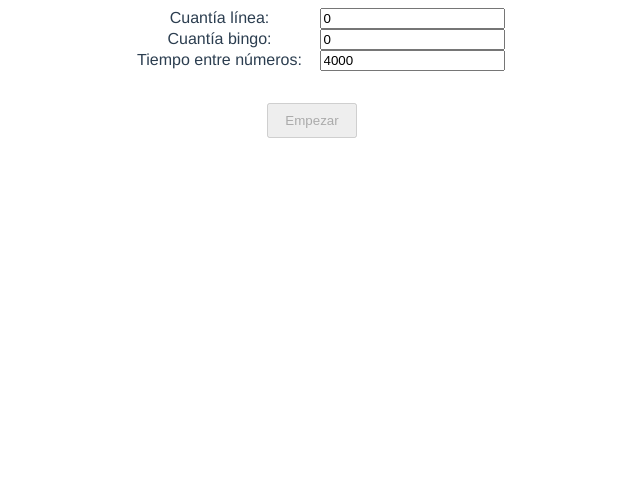
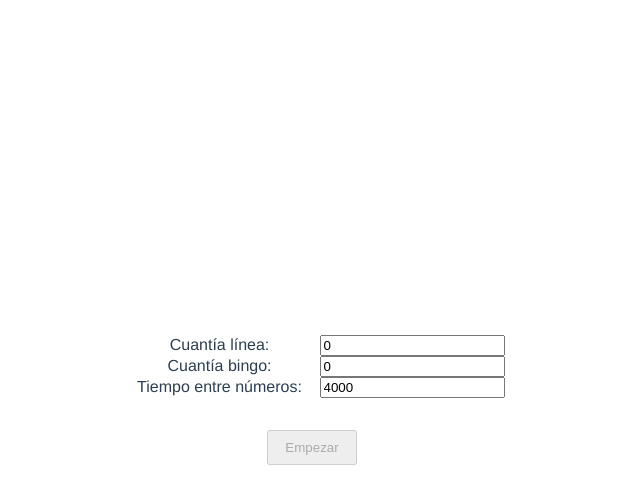
Before and after one commit to edu-aguilar/bingo, a Vue app: page / in a window 1280 px wide. Shown: the top 504 px of the page, without its empty margins (328-968 px from the left). Built offline with nearby package versions, Linux system fonts and the light colour scheme.

Commit message:
feat(styles): add layout styles

```diff
--- a/src/App.vue
+++ b/src/App.vue
@@ -5,12 +5,20 @@
 </template>
 
 <style lang="scss">
+body,
+html {
+  margin: 0;
+  height: 100%;
+  width: 100%;
+}
+
 #app {
   font-family: Avenir, Helvetica, Arial, sans-serif;
   -webkit-font-smoothing: antialiased;
   -moz-osx-font-smoothing: grayscale;
   text-align: center;
   color: #2c3e50;
+  height: 100%;
 }
 
 #nav {
@@ -25,4 +33,10 @@
     }
   }
 }
+
+.view {
+  padding: 1rem;
+  height: 100%;
+  box-sizing: border-box;
+}
 </style>
--- a/src/views/Bingo.vue
+++ b/src/views/Bingo.vue
@@ -1,5 +1,5 @@
 <template>
-  <div class="bingo">
+  <div class="view bingo-view">
     <h1>Bingo party</h1>
   </div>
 </template>
--- a/src/views/Home.vue
+++ b/src/views/Home.vue
@@ -1,5 +1,5 @@
 <template>
-  <div class="home-view">
+  <div class="view home-view">
     <bingo-settings @on-settings-selected="setBingoSettings"></bingo-settings>
   </div>
 </template>
@@ -19,3 +19,11 @@ export default {
   }
 };
 </script>
+
+<style lang="scss" scoped>
+.home-view {
+  display: flex;
+  align-items: center;
+  justify-content: center;
+}
+</style>
```
